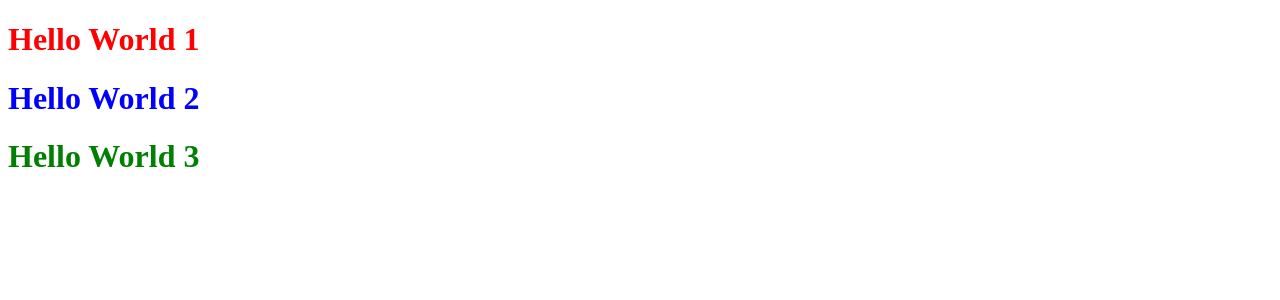
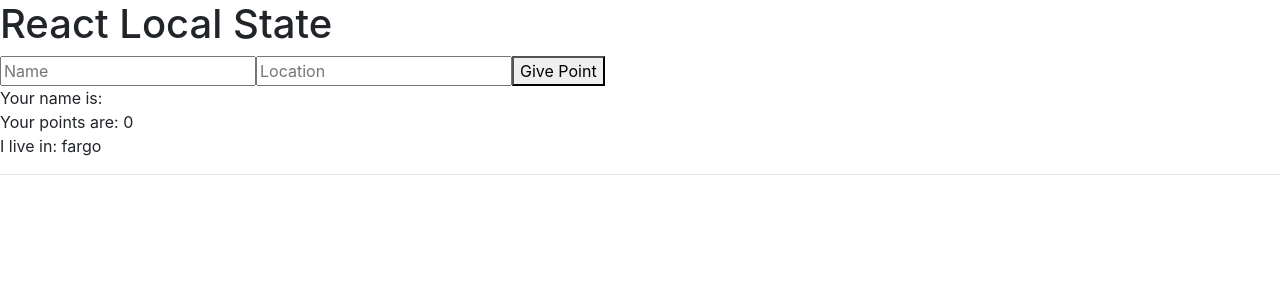
Before and after one commit to EmergingDigitalAcademy/react-minimal-app, a React (Create React App) app: page / in a window 1280 px wide. Shown: the top 300 px of the page. Built offline with nearby package versions, Linux system fonts and the light colour scheme.

Commit message:
Updating with local state examples

```diff
--- a/public/index.html
+++ b/public/index.html
@@ -6,6 +6,8 @@
       webpack will replace %PUBLIC_URL% with the proper setting
       during run or build time
     -->
+    <!-- Added Bootstrap. you're welcome :) -->
+    <link rel="stylesheet" href="https://stackpath.bootstrapcdn.com/bootstrap/4.3.1/css/bootstrap.min.css" integrity="sha384-ggOyR0iXCbMQv3Xipma34MD+dH/1fQ784/j6cY/iJTQUOhcWr7x9JvoRxT2MZw1T" crossorigin="anonymous">
     <link rel="icon" href="%PUBLIC_URL%/favicon.ico" />
     <title>Hello World</title>
     <!--
--- /dev/null
+++ b/src/App/App.css
@@ -0,0 +1,7 @@
+.green {
+    font-weight: bold;
+    font-size: 50px;
+    color: green;
+    padding: 20px;
+    border-bottom: solid red;
+}
--- /dev/null
+++ b/src/App/App.js
@@ -0,0 +1,58 @@
+import React from 'react';
+import './App.css';
+
+class App extends React.Component {
+    // create instance state automatically without the constructor
+    // this is the default state
+    state = {
+        user: '',
+        points: 0,
+        location: 'fargo'
+    }
+
+    // function (blah) { ... } // `this` gets set to the function itself
+    // --> function gets a brand new scope, which overrides the class 'this'
+    // ARROW FUNCTIONS: do not make new scope
+    handleChange = (event) => {
+        const value = event.target.value;
+        this.setState({
+            user: value
+        });
+    }
+
+    handleLocation = (event) => {
+        this.setState({location: event.target.value})
+    }
+
+    handleClick = (event) => {
+        const currentPoints = this.state.points;
+        this.setState({
+            points: currentPoints + 1
+        })
+    }
+
+    // render is called by React
+    // render is automatically called if this class state ever changes
+    render = () => {
+        // let surpriseClass = '';
+        // if (this.state.user === 'blaine') {
+        //     surpriseClass = 'green';
+        // }
+        return (
+            <div className="Johnny-Appy-Seed">
+                <h1 className={(this.state.user === 'blaine') ? 'green' : ''}>React Local State</h1>
+                <input onChange={this.handleChange} placeholder='Name' />
+                <input onChange={ (event) => this.setState({location: event.target.value}) } placeholder='Location' />
+                <button onClick={this.handleClick}>Give Point</button>
+
+                <br/>
+                Your name is: {this.state.user} <br/>
+                Your points are: {this.state.points} <br/>
+                I live in: {this.state.location} <br/>
+                <hr/>
+            </div>
+        );
+    }
+}
+
+export default App;
--- a/src/index.js
+++ b/src/index.js
@@ -1,23 +1,12 @@
 import React from 'react';
 import ReactDOM from 'react-dom';
+import App from './App/App.js';
 
 // CSS files are referenced here but not directly used in this code
 // Webpack (magic) sees that we import the css file and takes care
 // of bringing it into the html for us! Webpack is magic.
 import './index.css';
 
-// Just an element in a variable (nothing special)
-const elem1 = <h1 id='two'>Hello World 2</h1>;
 
-// A real react component: a function that returns an element!
-// Can now reference this using JSX Syntax: <Elem 2/>
-const Elem2 = () => <h1 id='three'>Hello World 3</h1>;
-
-// We can also just straight up mount an inline element to the DOM:
-ReactDOM.render(<h1 id='one'>Hello World 1</h1>, document.getElementById('root1'));
-
-// Mount an element that's just stored in a variable:
-ReactDOM.render(elem1, document.getElementById('root2'));
-
-// Mount a true react component using JSX Syntax:
-ReactDOM.render(<Elem2 />, document.getElementById('root3'));
+// // Mount a true react component using JSX Syntax:
+ReactDOM.render(<App />, document.getElementById('root3'));
```
Also changed, not shown: src/BowlerScore/BowlerScore.js (added, +52 -0 lines).
